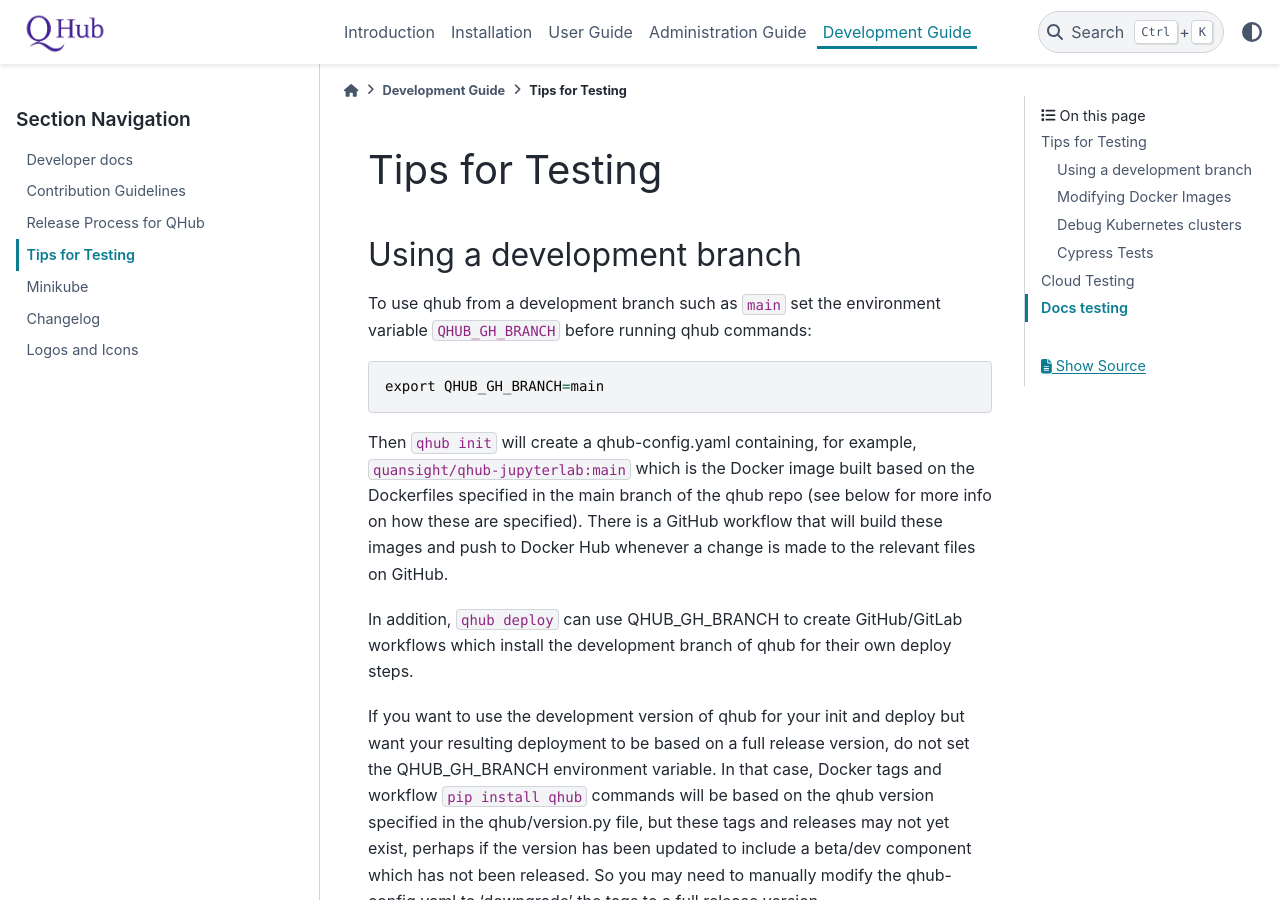
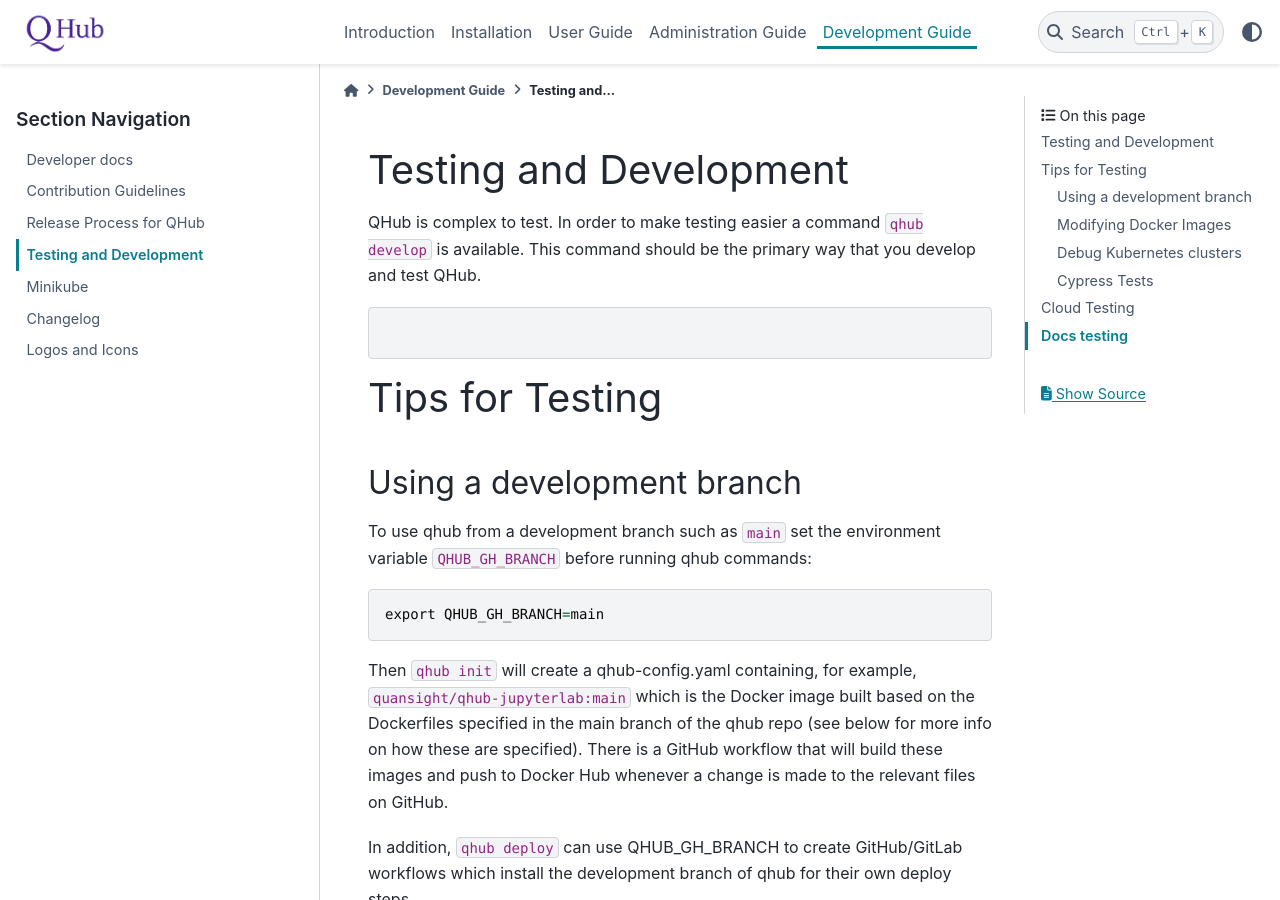
Before and after one commit to nebari-dev/nebari, a Sphinx documentation site: the page built from docs/source/dev_guide/testing.md, in a window 1280 px wide and 900 px high. Built offline with Sphinx 7.4.7 and the PyData theme 0.15.4, drawn with Linux system fonts in a browser that asks for light colours.

Commit message:
Adding additional docs on it not matching

````diff
--- a/docs/source/dev_guide/testing.md
+++ b/docs/source/dev_guide/testing.md
@@ -1,3 +1,15 @@
+# Testing and Development
+
+QHub is complex to test. In order to make testing easier a command
+`qhub develop` is available. This command should be the primary way
+that you develop and test QHub.
+
+```shell
+
+
+```
+
+
 # Tips for Testing
 
 ## Using a development branch
````
Also changed, not shown: 1 other file.
